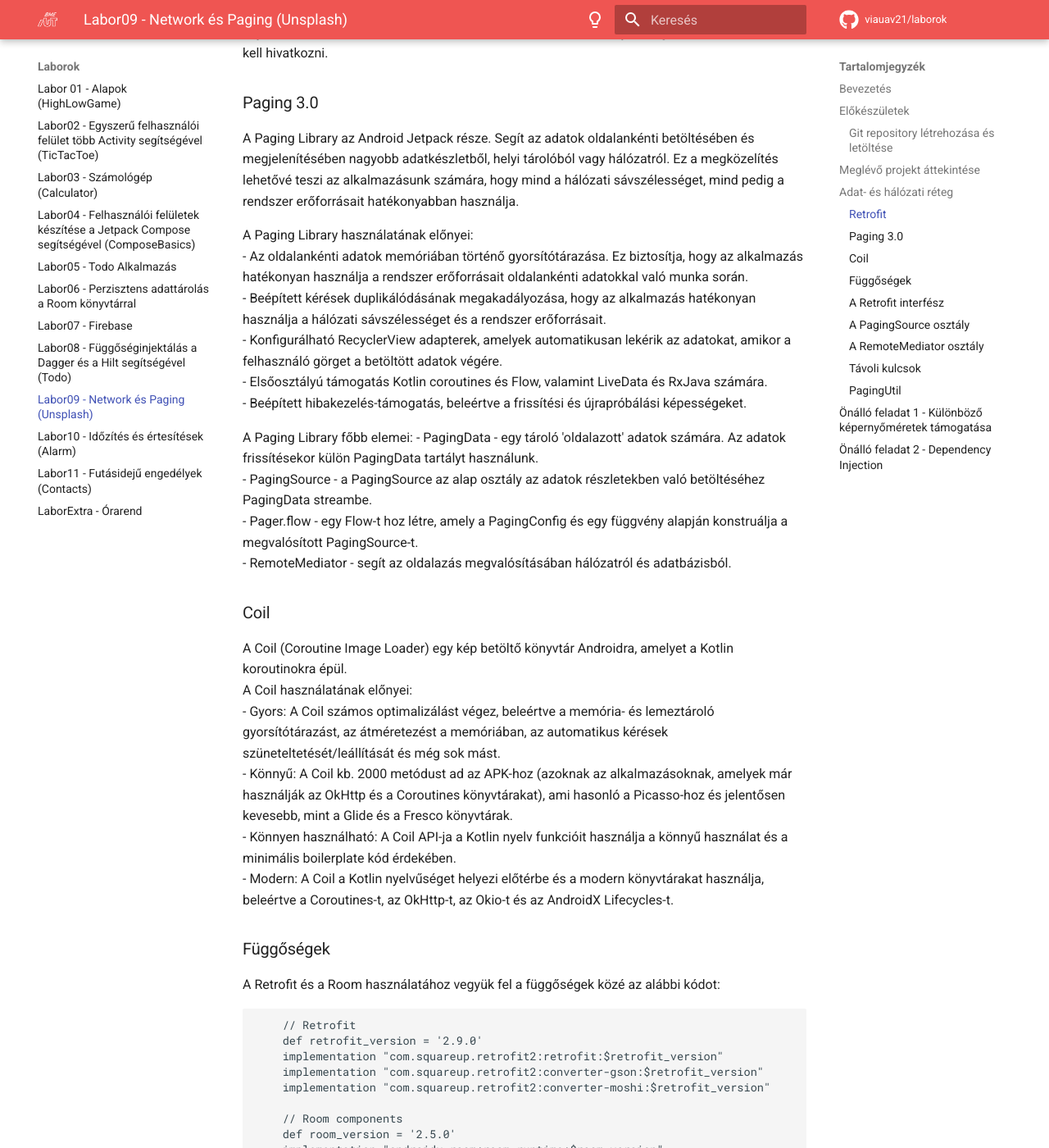
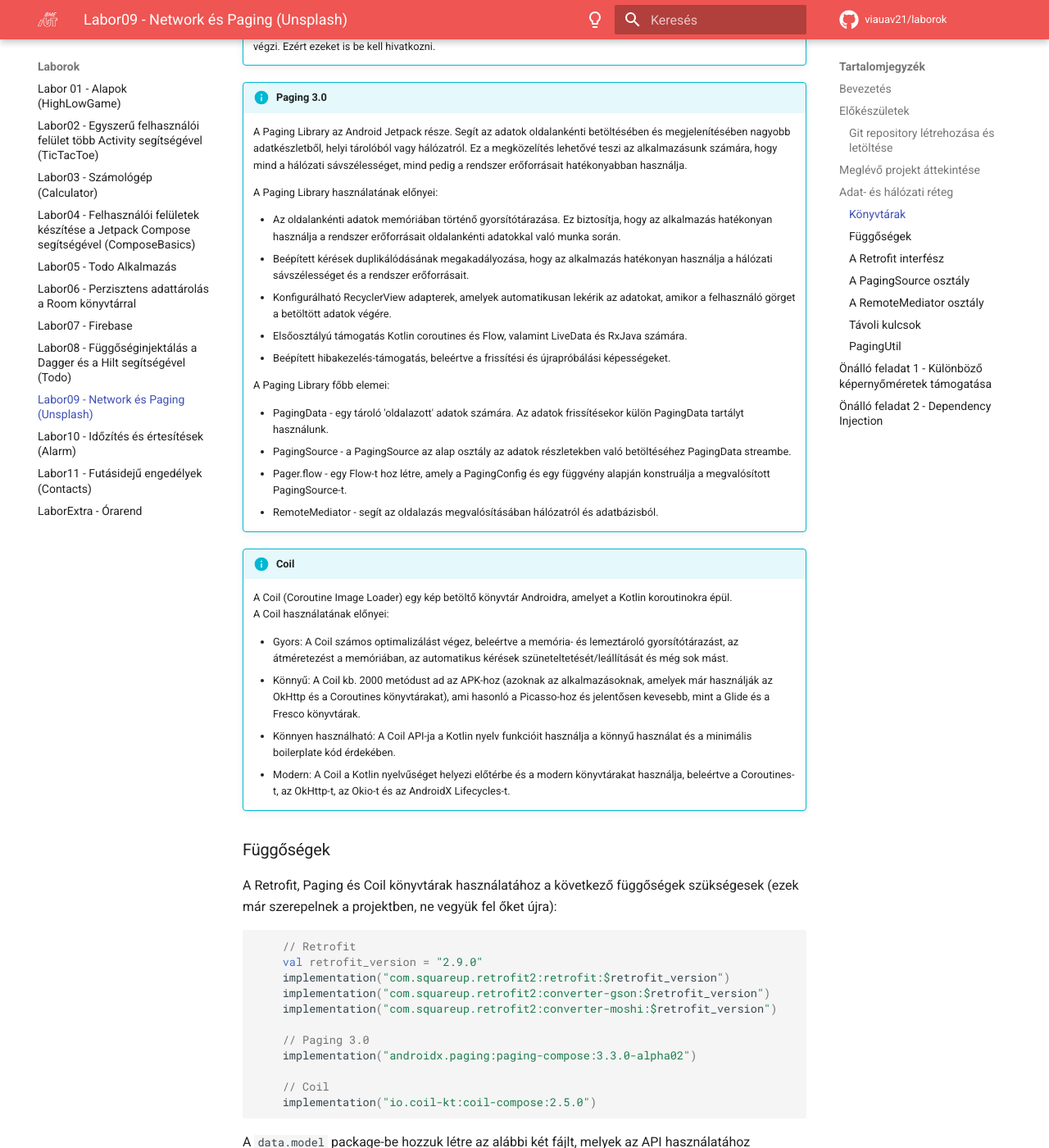
Before and after one commit to VIAUAV21/laborok, an MkDocs documentation site: the page built from docs/laborok/network/index.md, in a window 1280 px wide and 1400 px high, scrolled down 1321 px. Shown: the whole window at 82% size. Built offline with MkDocs 1.6.1 and Material for MkDocs 9.7.7, drawn with Linux system fonts in a browser that asks for light colours; comment, search, counter and statistics services are not loaded; some of the changed text lies outside the part shown.

Commit message:
Update index.md

````diff
--- a/docs/laborok/network/index.md
+++ b/docs/laborok/network/index.md
@@ -31,60 +31,58 @@
 
 ## Adat- és hálózati réteg
 
-### Retrofit
+### Könyvtárak
 
-A [Retrofit](https://square.github.io/retrofit/) egy általános célú HTTP könyvtár Java és Kötlin környezetben. Széles körben használják, számos projektben bizonyított már (kvázi ipari standard). Azért használjuk, hogy ne kelljen alacsony színtű hálózati hívásokat implementálni.
+!!! info "Retrofit"
 
-Segítségével elég egy interface-ben annotációk segítségével leírni az API-t (ez pl. a [Swagger](https://swagger.io/) eszközzel generálható is), majd e mögé készít a Retrofit egy olyan osztályt, mely a szükséges hálózati hívásokat elvégzi. A Retrofit a háttérben az [OkHttp3](https://github.com/square/okhttp)-at használja, valamint az objektumok JSON formátumba történő sorosítását a [Moshi](https://github.com/square/moshi) libraryvel végzi. Ezért ezeket is be kell hivatkozni.
+    A [Retrofit](https://square.github.io/retrofit/) egy általános célú HTTP könyvtár Java és Kötlin környezetben. Széles körben használják, számos projektben bizonyított már (kvázi ipari standard). Azért használjuk, hogy ne kelljen alacsony színtű hálózati hívásokat implementálni.
 
-### Paging 3.0
+    Segítségével elég egy interface-ben annotációk segítségével leírni az API-t (ez pl. a [Swagger](https://swagger.io/) eszközzel generálható is), majd e mögé készít a Retrofit egy olyan osztályt, mely a szükséges hálózati hívásokat elvégzi. A Retrofit a háttérben az [OkHttp3](https://github.com/square/okhttp)-at használja, valamint az objektumok JSON formátumba történő sorosítását a [Moshi](https://github.com/square/moshi) libraryvel végzi. Ezért ezeket is be kell hivatkozni.
 
-A Paging Library az Android Jetpack része. Segít az adatok oldalankénti betöltésében és megjelenítésében nagyobb adatkészletből, helyi tárolóból vagy hálózatról. Ez a megközelítés lehetővé teszi az alkalmazásunk számára, hogy mind a hálózati sávszélességet, mind pedig a rendszer erőforrásait hatékonyabban használja.
+!!! info "Paging 3.0"
 
-A Paging Library használatának előnyei:
-- Az oldalankénti adatok memóriában történő gyorsítótárazása. Ez biztosítja, hogy az alkalmazás hatékonyan használja a rendszer erőforrásait oldalankénti adatokkal való munka során.
-- Beépített kérések duplikálódásának megakadályozása, hogy az alkalmazás hatékonyan használja a hálózati sávszélességet és a rendszer erőforrásait.
-- Konfigurálható RecyclerView adapterek, amelyek automatikusan lekérik az adatokat, amikor a felhasználó görget a betöltött adatok végére.
-- Elsőosztályú támogatás Kotlin coroutines és Flow, valamint LiveData és RxJava számára.
-- Beépített hibakezelés-támogatás, beleértve a frissítési és újrapróbálási képességeket.
+    A Paging Library az Android Jetpack része. Segít az adatok oldalankénti betöltésében és megjelenítésében nagyobb adatkészletből, helyi tárolóból vagy hálózatról. Ez a megközelítés lehetővé teszi az alkalmazásunk számára, hogy mind a hálózati sávszélességet, mind pedig a rendszer erőforrásait hatékonyabban használja.
 
-A Paging Library főbb elemei:
-- PagingData - egy tároló 'oldalazott' adatok számára. Az adatok frissítésekor külön PagingData tartályt használunk.
-- PagingSource - a PagingSource az alap osztály az adatok részletekben való betöltéséhez PagingData streambe.
-- Pager.flow - egy Flow<PagingData>-t hoz létre, amely a PagingConfig és egy függvény alapján konstruálja a megvalósított PagingSource-t.
-- RemoteMediator - segít az oldalazás megvalósításában hálózatról és adatbázisból.
+    A Paging Library használatának előnyei:
 
-### Coil
+    - Az oldalankénti adatok memóriában történő gyorsítótárazása. Ez biztosítja, hogy az alkalmazás hatékonyan használja a rendszer erőforrásait oldalankénti adatokkal való munka során.
+    - Beépített kérések duplikálódásának megakadályozása, hogy az alkalmazás hatékonyan használja a hálózati sávszélességet és a rendszer erőforrásait.
+    - Konfigurálható RecyclerView adapterek, amelyek automatikusan lekérik az adatokat, amikor a felhasználó görget a betöltött adatok végére.
+    - Elsőosztályú támogatás Kotlin coroutines és Flow, valamint LiveData és RxJava számára.
+    - Beépített hibakezelés-támogatás, beleértve a frissítési és újrapróbálási képességeket.
 
-A Coil (Coroutine Image Loader) egy kép betöltő könyvtár Androidra, amelyet a Kotlin koroutinokra épül.
-A Coil használatának előnyei:
-- Gyors: A Coil számos optimalizálást végez, beleértve a memória- és lemeztároló gyorsítótárazást, az átméretezést a memóriában, az automatikus kérések szüneteltetését/leállítását és még sok mást.
-- Könnyű: A Coil kb. 2000 metódust ad az APK-hoz (azoknak az alkalmazásoknak, amelyek már használják az OkHttp és a Coroutines könyvtárakat), ami hasonló a Picasso-hoz és jelentősen kevesebb, mint a Glide és a Fresco könyvtárak.
-- Könnyen használható: A Coil API-ja a Kotlin nyelv funkcióit használja a könnyű használat és a minimális boilerplate kód érdekében.
-- Modern: A Coil a Kotlin nyelvűséget helyezi előtérbe és a modern könyvtárakat használja, beleértve a Coroutines-t, az OkHttp-t, az Okio-t és az AndroidX Lifecycles-t.
+    A Paging Library főbb elemei:
+
+    - PagingData - egy tároló 'oldalazott' adatok számára. Az adatok frissítésekor külön PagingData tartályt használunk.
+    - PagingSource - a PagingSource az alap osztály az adatok részletekben való betöltéséhez PagingData streambe.
+    - Pager.flow - egy Flow<PagingData>-t hoz létre, amely a PagingConfig és egy függvény alapján konstruálja a megvalósított PagingSource-t.
+    - RemoteMediator - segít az oldalazás megvalósításában hálózatról és adatbázisból.
+
+!!! info "Coil"
+
+    A Coil (Coroutine Image Loader) egy kép betöltő könyvtár Androidra, amelyet a Kotlin koroutinokra épül.
+    A Coil használatának előnyei:
+
+    - Gyors: A Coil számos optimalizálást végez, beleértve a memória- és lemeztároló gyorsítótárazást, az átméretezést a memóriában, az automatikus kérések szüneteltetését/leállítását és még sok mást.
+    - Könnyű: A Coil kb. 2000 metódust ad az APK-hoz (azoknak az alkalmazásoknak, amelyek már használják az OkHttp és a Coroutines könyvtárakat), ami hasonló a Picasso-hoz és jelentősen kevesebb, mint a Glide és a Fresco könyvtárak.
+    - Könnyen használható: A Coil API-ja a Kotlin nyelv funkcióit használja a könnyű használat és a minimális boilerplate kód érdekében.
+    - Modern: A Coil a Kotlin nyelvűséget helyezi előtérbe és a modern könyvtárakat használja, beleértve a Coroutines-t, az OkHttp-t, az Okio-t és az AndroidX Lifecycles-t.
 
 ### Függőségek
 
-A Retrofit és a Room használatához vegyük fel a függőségek közé az alábbi kódot:
-```gradle
+A Retrofit, Paging és Coil könyvtárak használatához a következő függőségek szükségesek (ezek már szerepelnek a projektben, ne vegyük fel őket újra):
+```kotlin
     // Retrofit
-    def retrofit_version = '2.9.0'
-    implementation "com.squareup.retrofit2:retrofit:$retrofit_version"
-    implementation "com.squareup.retrofit2:converter-gson:$retrofit_version"
-    implementation "com.squareup.retrofit2:converter-moshi:$retrofit_version"
-
-    // Room components
-    def room_version = '2.5.0'
-    implementation "androidx.room:room-runtime:$room_version"
-    kapt "androidx.room:room-compiler:$room_version"
-    implementation "androidx.room:room-ktx:$room_version"
-    implementation "androidx.room:room-paging:$room_version"
+    val retrofit_version = "2.9.0"
+    implementation("com.squareup.retrofit2:retrofit:$retrofit_version")
+    implementation("com.squareup.retrofit2:converter-gson:$retrofit_version")
+    implementation("com.squareup.retrofit2:converter-moshi:$retrofit_version")
 
     // Paging 3.0
-    implementation 'androidx.paging:paging-compose:1.0.0-alpha17'
+    implementation("androidx.paging:paging-compose:3.3.0-alpha02")
 
     // Coil
-    implementation "io.coil-kt:coil-compose:2.2.2"
+    implementation("io.coil-kt:coil-compose:2.5.0")
 ```
 
 A `data.model` package-be hozzuk létre az alábbi két fájlt, melyek az API használatához szükségesek:
@@ -249,19 +250,20 @@
 }
 ```
 
-A PagingSource<Key, Value> két típusparamétert tartalmaz: Key és Value. A kulcs meghatározza az azonosítót, amelyet az adat betöltéséhez használnak, és az érték maga az adat típusa.
+A `PagingSource<Key, Value>` két típusparamétert tartalmaz: `Key` és `Value`. A kulcs meghatározza az azonosítót, amelyet az adat betöltéséhez használnak, és az érték maga az adat típusa.
 
-Egy tipikus PagingSource implementáció a konstruktorában megadott paramétereket továbbítja a load() metódusnak, hogy betölthesse a megfelelő adatokat egy lekérdezéshez.
+Egy tipikus `PagingSource` implementáció a konstruktorában megadott paramétereket továbbítja a `load()` metódusnak, hogy betölthesse a megfelelő adatokat egy lekérdezéshez.
 
-A LoadParams objektum információkat tartalmaz az elvégzendő betöltési műveletről. Ide tartozik a betöltendő kulcs és a betöltendő elemek száma.
+A `LoadParams` objektum információkat tartalmaz az elvégzendő betöltési műveletről. Ide tartozik a betöltendő kulcs és a betöltendő elemek száma.
 
-A LoadResult objektum az adatbetöltés eredményét tartalmazza. A LoadResult egy zárt osztály, amely két formában jelenhet meg attól függően, hogy a load() hívás sikeres volt-e vagy sem:
-- Sikeres esetben LoadResult.Page objektum
-- Sikertelen esetben LoadResult.Error objektum.
+A `LoadResult` objektum az adatbetöltés eredményét tartalmazza. A `LoadResult` egy zárt osztály, amely két formában jelenhet meg attól függően, hogy a `load()` hívás sikeres volt-e vagy sem:
+
+- Sikeres esetben `LoadResult.Page` objektum
+- Sikertelen esetben `LoadResult.Error` objektum.
 
 A try-catch blokkban látható, hogy hogyan tudjuk használni a Retrofit interfészünket hálózati hívás elvégzésére.
 
-A PagingSource implementációja emellett tartalmaznia kell egy getRefreshKey() metódust, amely egy PagingState objektumot vár paraméterként, és visszaadja a kulcsot, amelyet át kell adni a load() metódusnak, amikor az adat frissítése vagy érvénytelenítése történik az első betöltés után. A Paging könyvtár automatikusan meghívja ezt a metódust az adat későbbi frissítésekor.
+A `PagingSource` implementációja emellett tartalmaznia kell egy `getRefreshKey()` metódust, amely egy `PagingState` objektumot vár paraméterként, és visszaadja a kulcsot, amelyet át kell adni a `load()` metódusnak, amikor az adat frissítése vagy érvénytelenítése történik az első betöltés után. A Paging könyvtár automatikusan meghívja ezt a metódust az adat későbbi frissítésekor.
 
 ### A RemoteMediator osztály
 
@@ -274,6 +276,8 @@
 Ez a folyamat új adatokkal működik, de idővel az adatok tárolása az adatbázisban érvénytelenítést igényelhet, például amikor a felhasználó kézzel indítja el a frissítést. Ezt a `LoadType` tulajdonság jelzi, amelyet át kell adni a `load()` metódusnak. A `LoadType` tájékoztatja a `RemoteMediator`-t arról, hogy a meglévő adatokat frissíteni kell-e, vagy olyan további adatokat kell-e lekérni, amelyeket a meglévő listához kell hozzáadni.
 
 Így a `RemoteMediator` biztosítja, hogy az alkalmazás azokat az adatokat töltse be, amelyeket a felhasználók a megfelelő sorrendben szeretnének látni.
+
+Hozzuk létre az alábbi osztályt a `data.paging` package-ben:
 
 `UnsplashRemoteMediator.kt`:
 ```kotlin
@@ -359,16 +363,16 @@
 }
 ```
 
-A load() metódus visszatérési értéke egy MediatorResult objektum. A MediatorResult lehet MediatorResult.Error (amely tartalmazza az hiba leírását) vagy MediatorResult.Success (amely tartalmaz egy jelzést arról, hogy van-e még több adat betöltésre).
+A `load()` metódus visszatérési értéke egy `MediatorResult` objektum. A `MediatorResult` lehet `MediatorResult.Error` (amely tartalmazza az hiba leírását) vagy `MediatorResult.Success` (amely tartalmaz egy jelzést arról, hogy van-e még több adat betöltésre).
 
-A load() metódusnak a következő lépéseket kell végrehajtania:
+A `load()` metódusnak a következő lépéseket kell végrehajtania:
 
 - Meg kell határozni, hogy melyik oldalt kell a hálózatról betölteni a betöltési típus és az eddig betöltött adatok alapján.
 - Kiváltani a hálózati kérést.
 - Végrehajtani a betöltési művelet kimenetétől függő cselekvéseket:
-  - Ha a betöltés sikeres és az kapott elemek listája nem üres, akkor tárolja el a lista elemeit az adatbázisban, majd térjen vissza a MediatorResult.Success (endOfPaginationReached = false) értékkel. Az adatok tárolása után érvénytelenítse az adatforrást, hogy értesítse a Paging könyvtárat az új adatokról.
-  - Ha a betöltés sikeres és a kapott elemek listája üres vagy az utolsó oldal indexe, akkor térjen vissza a MediatorResult.Success (endOfPaginationReached = true) értékkel. Az adatok tárolása után érvénytelenítse az adatforrást, hogy értesítse a Paging könyvtárat az új adatokról.
-  - Ha a kérés hibát okoz, akkor térjen vissza a MediatorResult.Error értékkel.
+  - Ha a betöltés sikeres és az kapott elemek listája nem üres, akkor tárolja el a lista elemeit az adatbázisban, majd térjen vissza a `MediatorResult.Success` `(endOfPaginationReached = false)` értékkel. Az adatok tárolása után érvénytelenítse az adatforrást, hogy értesítse a Paging könyvtárat az új adatokról.
+  - Ha a betöltés sikeres és a kapott elemek listája üres vagy az utolsó oldal indexe, akkor térjen vissza a `MediatorResult.Success` `(endOfPaginationReached = true)` értékkel. Az adatok tárolása után érvénytelenítse az adatforrást, hogy értesítse a Paging könyvtárat az új adatokról.
+  - Ha a kérés hibát okoz, akkor térjen vissza a `MediatorResult.Error` értékkel.
 
 ### Távoli kulcsok
 
````
Also changed, not shown: other parts of docs/laborok/network/index.md (+12 -3 lines).
